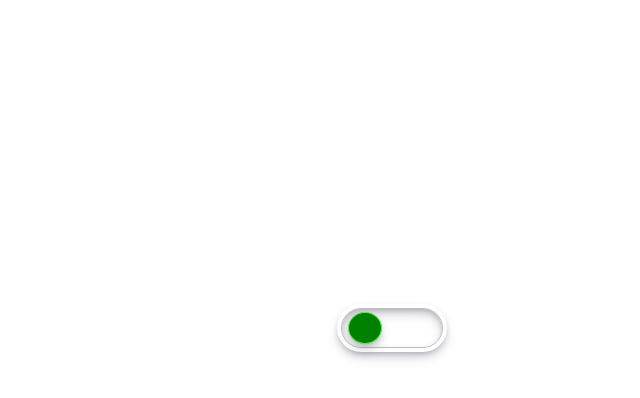
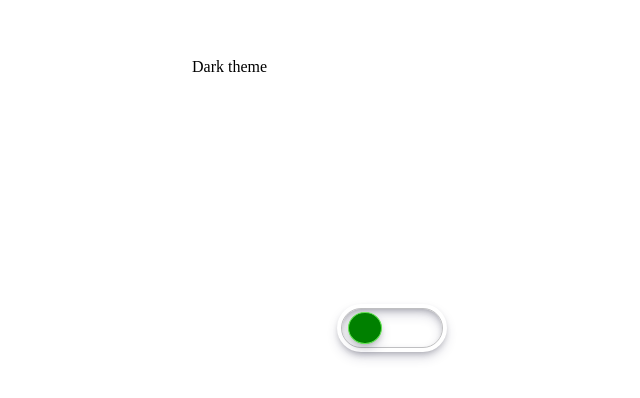
Before and after one commit to Vikashartist/dark-light, a plain HTML site: page index.html in a window 1280 px wide. Shown: the part 192-590 px from the top of the page, 248-888 px from the left. Drawn offline with Linux system fonts and the light colour scheme.

Commit message:
Update index.html

```diff
--- a/index.html
+++ b/index.html
@@ -9,8 +9,8 @@
 </head>
 
 <body>
-  <div class="container">
-    <div class="main"> </div>
+   <div class="container">
+    <div class="main">Dark theme </div>
     <div class="switch">
       <div class="sub-switch">
         <div class="sub-switch-2"id="dot">
```
